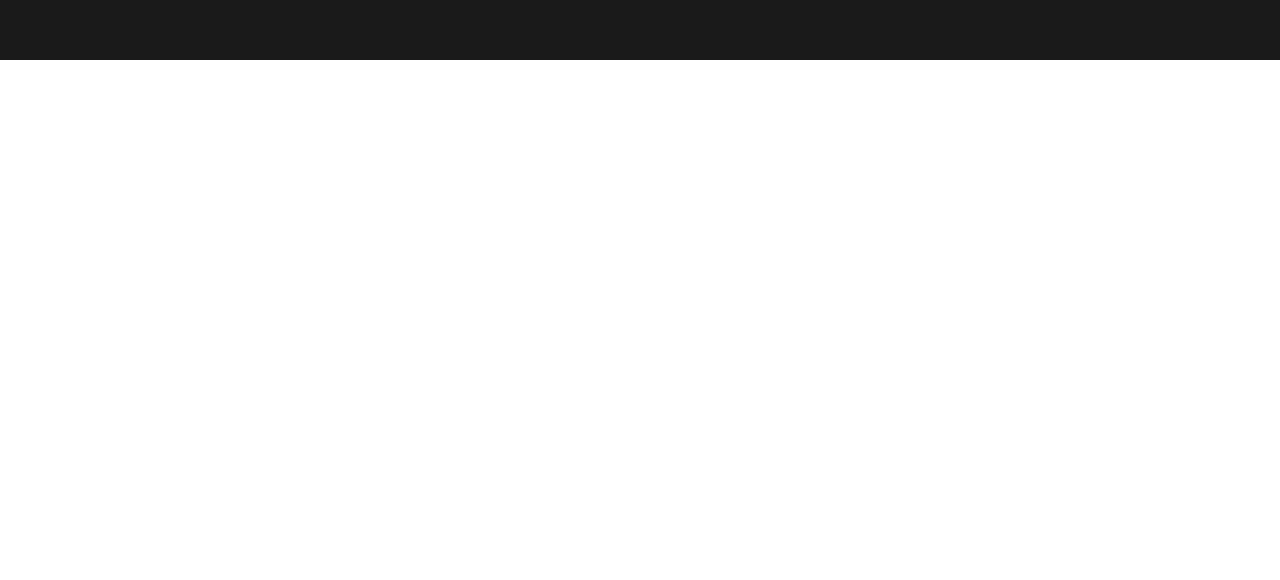
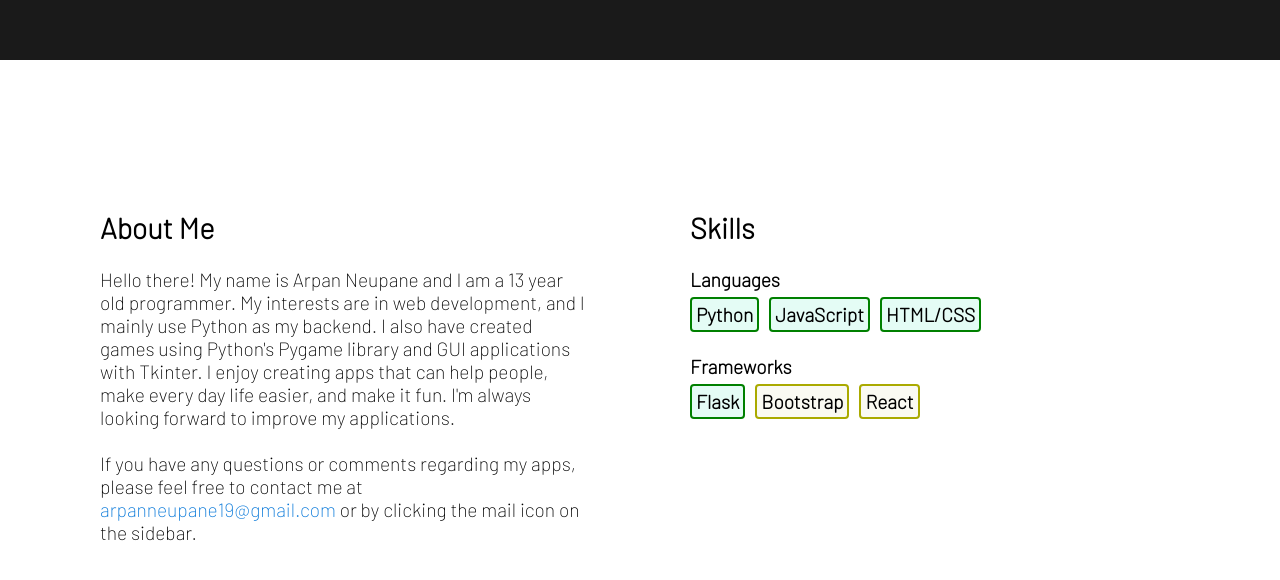
Before and after one commit to arpanneupane19/website-v3, a React (Create React App) app: page / in a window 1280 px wide. Shown: the part 1240-1820 px from the top of the page. Built offline with nearby package versions, Linux system fonts and the light colour scheme.

Commit message:
added about section

```diff
--- a/src/components/AllPages.js
+++ b/src/components/AllPages.js
@@ -33,6 +33,35 @@ function AllPages() {
 
             {/* About */}
             <section id='about'>
+                <div className='about-info'>
+                    <h2>About Me</h2><br></br>
+                    <p>Hello there! My name is Arpan Neupane and I am a 13 year old programmer.
+                        My interests are in web development, and I mainly use Python as my backend.
+                        I also have created games using Python's Pygame library and GUI applications with Tkinter.
+                        I enjoy creating apps that can help people, make every day life easier, and make it fun.
+                        I'm always looking forward to improve my applications.
+                    </p><br></br>
+                    <p>
+                        If you have any questions or comments regarding my apps, please feel free to contact me at <a href="mailto:arpanneupane19@gmail.com" target='__blank'>arpanneupane19@gmail.com</a> or by clicking the mail icon on the sidebar.
+                    </p>
+                </div>
+
+                <div className='skills-info'>
+                    <h2>Skills</h2><br></br>
+                    <h4>Languages</h4>
+                    <div className='languages'>
+                        <p className='python'>Python</p>
+                        <p className='js'>JavaScript</p>
+                        <p className='html-and-css'>HTML/CSS</p>
+                    </div><br></br>
+
+                    <h4>Frameworks</h4>
+                    <div className='frameworks'>
+                        <p className='flask'>Flask</p>
+                        <p className='bootstrap'>Bootstrap</p>
+                        <p className='react'>React</p>
+                    </div>
+                </div>
 
             </section>
 
--- a/src/components/Allpages.css
+++ b/src/components/Allpages.css
@@ -4,12 +4,14 @@
     flex-direction: column;
     background-color: #1a1a1a;
     color: white;
+    width: 100%;
 
 }
 
 .intro {
     margin-top: 150px;
-    margin-left: 130px;
+    padding-left: 130px;
+    padding-right: 100px;
     font-size: larger;
 }
 
@@ -37,4 +39,124 @@
 
 #about {
     height: 1300px;
+    display: flex;
+
 }
+
+.about-info {
+    margin-top: 150px;
+    margin-left: 100px;
+    font-size: larger;
+    width: 50%;
+}
+
+.about-info > p > a {
+    text-decoration: none;
+    color: #0275D8;
+}
+
+.skills-info {
+    margin-top: 150px;
+    margin-left: 100px;
+    margin-right: 100px;
+    font-size: larger;
+    width: 50%;
+}
+
+.languages {
+    display: flex;
+    flex-wrap: wrap;
+}
+
+.frameworks {
+    display: flex;
+    flex-wrap: wrap;
+}
+
+.python {
+    text-align: center;
+    font-weight: bold;
+    background-color: #4DECBC26;
+    margin-right: 10px;
+    padding: 4px;
+    margin-top: 6px;
+    border-radius: 4px;
+    border: 2px solid green;
+}
+
+.js {
+    text-align: center;
+    font-weight: bold;
+    background-color: #4DECBC26;
+    margin-right: 10px;
+    padding: 4px;
+    margin-top: 6px;
+    border-radius: 4px;
+    border: 2px solid green;
+}
+
+.html-and-css {
+    text-align: center;
+    font-weight: bold;
+    background-color: #4DECBC26;
+    margin-right: 10px;
+    padding: 4px;
+    margin-top: 6px;
+    border-radius: 4px;
+    border: 2px solid green;
+}
+
+.flask {
+    text-align: center;
+    font-weight: bold;
+    background-color: #4DECBC26;
+    margin-right: 10px;
+    padding: 4px;
+    margin-top: 6px;
+    border-radius: 4px;
+    border: 2px solid green;
+}
+
+.bootstrap {
+    text-align: center;
+    font-weight: bold;
+    background-color: #DBDCA826;
+    margin-right: 10px;
+    padding: 4px;
+    margin-top: 6px;
+    border-radius: 4px;
+    border: 2px solid rgb(170, 170, 0);
+}
+
+.react {
+    text-align: center;
+    font-weight: bold;
+    background-color: #DBDCA826;
+    margin-right: 10px;
+    padding: 4px;
+    margin-top: 6px;
+    border-radius: 4px;
+    border: 2px solid rgb(170, 170, 0);
+}
+
+@media (min-width: 481px) and (max-width: 768px) {
+
+    .intro {
+        margin-left: 0px;
+    }
+    #about {
+        flex-direction: column;
+    }
+
+    .skills-info {
+        margin-top: 50px;
+        margin-right: 80px;
+        margin-left: 80px;
+    }
+
+    .about-info {
+        width: 70%;
+        margin-right: 80px;
+        margin-left: 80px;
+    }
+}
--- a/src/components/Navbar.css
+++ b/src/components/Navbar.css
@@ -52,7 +52,7 @@ li > a:hover {
 
 /* Tablets */
 
-@media (min-width: 442px) and (max-width: 1024px) {
+@media (min-width: 768px) and (max-width: 1024px) {
     ul {
         display: none;
     }
@@ -67,3 +67,21 @@ li > a:hover {
         display: initial;
     }
 }
+
+@media (min-width: 481px) and (max-width: 767px){
+
+
+    ul {
+        display: none;
+    }
+
+    .bars {
+        display: initial;
+        margin-right: 130px;
+        margin-top: 33px;
+    }
+
+    .menu {
+        display: initial;
+    }
+}
```
Also changed, not shown: 1 other file (tests, documents, lock files or other folders).
